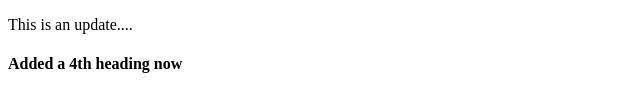
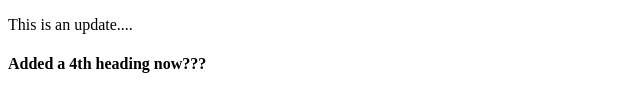
Before and after one commit to minhyumi/CS50W, a plain HTML site: page hello.html in a window 1280 px wide. Shown: the part 226-338 px from the top of the page, 0-640 px from the left. Drawn offline with Linux system fonts and the light colour scheme.

Commit message:
Added ???

```diff
--- a/hello.html
+++ b/hello.html
@@ -10,6 +10,6 @@
         This is a new line!
         <h3>What is this heading suppose to be?</h3>
         This is an update....
-        <h4>Added a 4th heading now</h4>
+        <h4>Added a 4th heading now???</h4>
     </body>
 </html>
```
